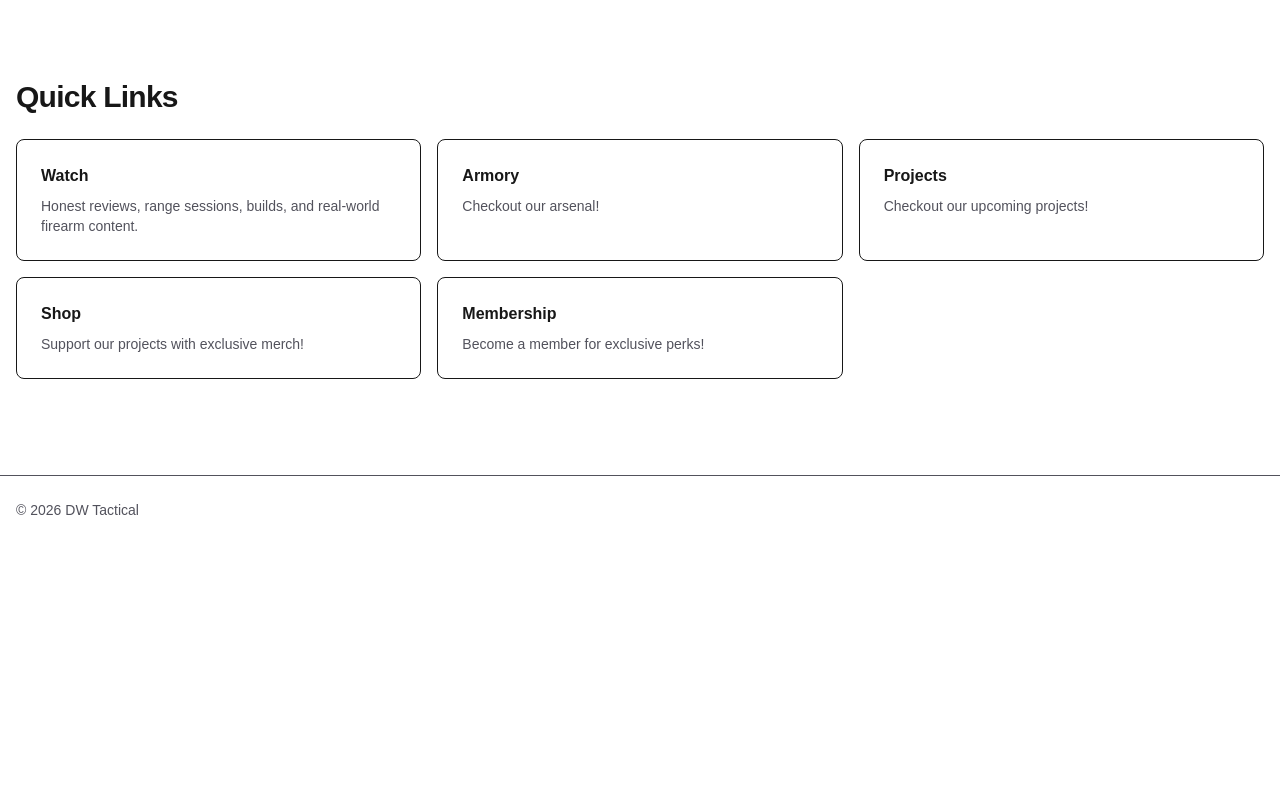
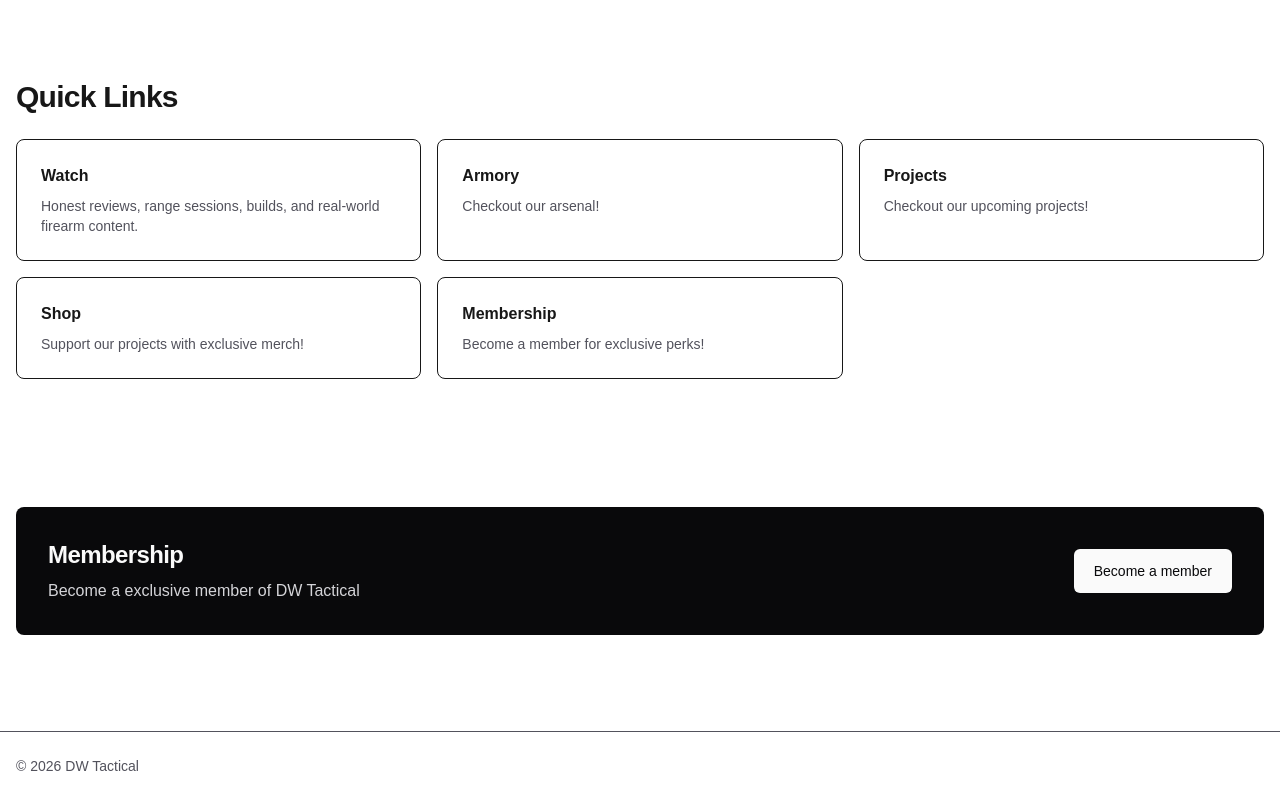
Before and after one commit to WarscherProgramming/brand-platform, a Next.js app in the folder apps/web/: page / in a window 1280 px wide. Shown: the part 427-1227 px from the top of the page. Before the commit the page ends 971 px from the top, so only its background shows below. Built offline with nearby package versions, Linux system fonts and the light colour scheme.

Commit message:
feat: add membership CTA section to homepage

```diff
--- a/apps/web/src/app/page.tsx
+++ b/apps/web/src/app/page.tsx
@@ -73,6 +73,25 @@
           ))}
         </div>
       </section>
+
+      <section className="py-16">
+        <div className="flex flex-col gap-6 rounded-lg bg-zinc-950 p-8 text-zinc-50 md:flex-row md:items-center md:justify-between">
+          <div>
+            <h2 className="text-2xl font-semibold tracking-tight">Membership</h2>
+
+            <p className="mt-2 max-w-2xl text-zinc-300">
+              Become a exclusive member of DW Tactical
+            </p>
+          </div>
+
+          <Link
+            href="/membership"
+            className="rounded-md bg-zinc-50 px-5 py-3 text-sm font-medium text-zinc-950 transition-colors hover:bg-zinc-200"
+          >
+            Become a member
+          </Link>
+        </div>
+      </section>
     </>
   );
 }
```
